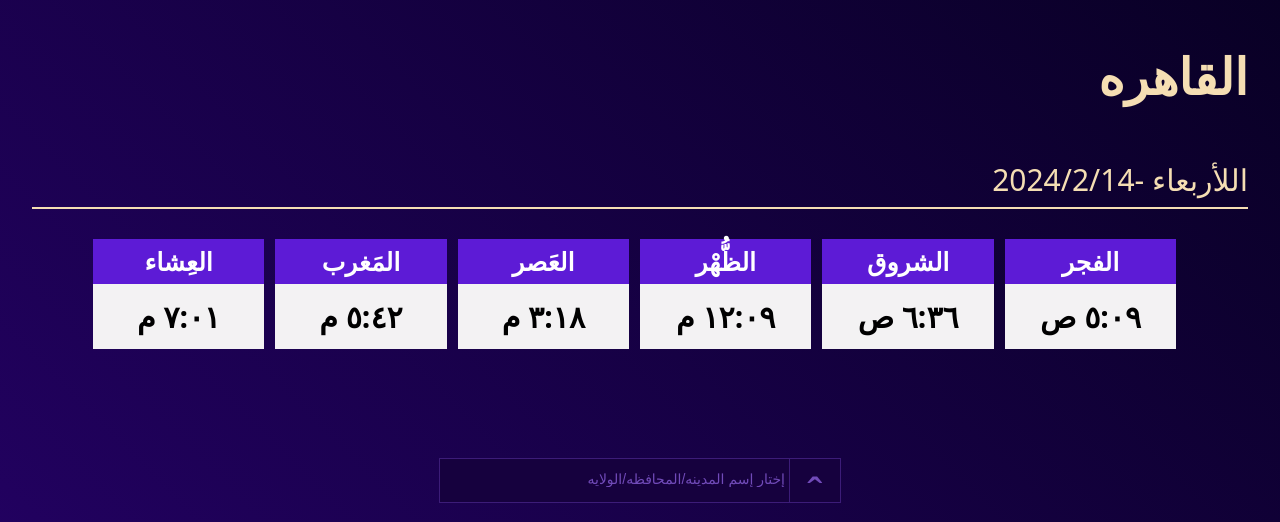
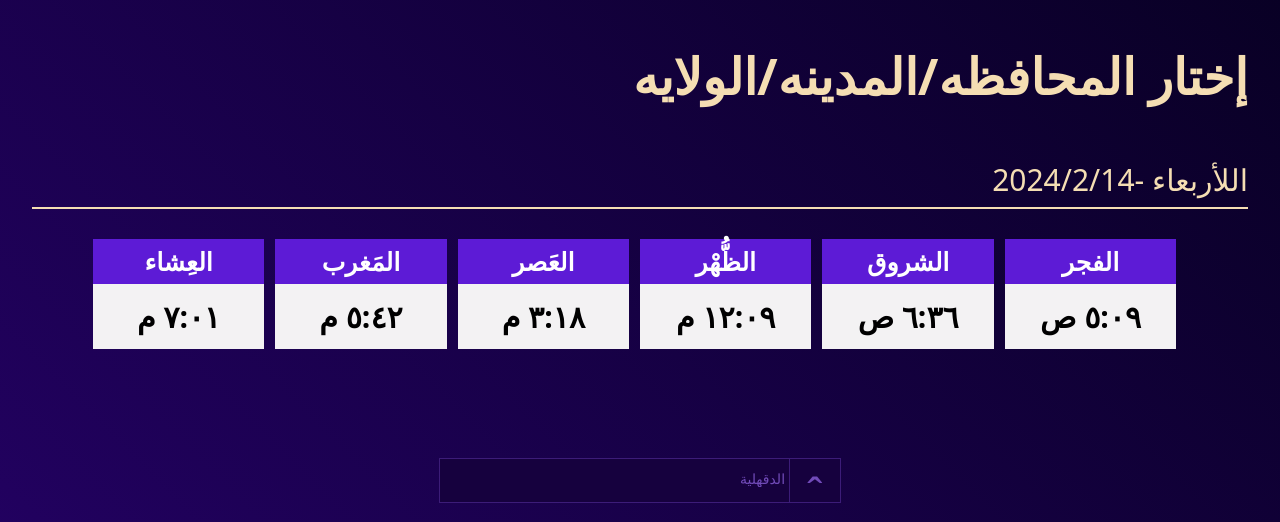
Before and after one commit to omaralkhuly18/api_learn, a plain HTML site: page Prayer_Timings.html in a window 1280 px wide. Shown: the part 278-800 px from the top of the page. Drawn offline with nearby package versions, Linux system fonts and the light colour scheme; no server answers.

Commit message:
api_learn_one_A-B-C-D-E-FF-C

```diff
--- a/Prayer_Timings.html
+++ b/Prayer_Timings.html
@@ -13,8 +13,8 @@
     <h1 class="title">مواقيت الصلاة</h1>
     <div id="prayer-times">
         <img src="api_logo_image_none.png" alt="">
-        <h2 class="title_city" id="name_city">
-            القاهره
+        <h2 class="title_city"  id="name_city">
+            إختار المحافظه/المدينه/الولايه
         </h2>
 
         <div class="body_contaner">
@@ -80,6 +80,7 @@
                 </div>
                 <div class="choose_name_city">
                     <select id="cities_selected">
+
                     </select>
                 </div>
             </div>
--- a/Prayer_Timings.js
+++ b/Prayer_Timings.js
@@ -1,57 +1,46 @@
-let cities = [
-    " إختار إسم المدينه/المحافظه/الولايه ",
-    " الدقهلية ",
-    " البحر الأحمر ",
-    " البحيرة ",
-    " الفيوم ",
-    "الغربية",
-    " الإسكندريه ",
-    " الإسماعيلية ",
-    " الجيزة ",
-    " المنُوفيّة ",
-    " المنيا ",
-    " القاهره ",
-    " القليوبية ",
-    " الأقصر ",
-    " الوادي الجديد ",
-    " السويس ",
-    " الشرقية ",
-    " أسوان ",
-    " أسيوط ",
-    " بني سويف ",
-    " بورسعيد ",
-    " دمياط ",
-    " جنوب سيناء ",
-    "  كفر الشيخ ",
-    " مطروح ",
-    " قنا ",
-    " شمال سيناء ",
-    " سوهاج "
-];
-document.getElementById("cities_selected");
+let cities = {
+    "الدقهلية": "Dakahlia",
+    "البحر الأحمر": "BA",
+    "البحيرة": "Beheira",
+    "الفيوم": "Faiyum",
+    "الغربية": "Gharbia",
+    "الإسكندرية": "Alexandria",
+    "الإسماعيلية": "Ismailia",
+    "الجيزة": "Giza",
+    "المنُوفيّة": "Monufia",
+    "المنيا": "Minya",
+    "القاهرة": "Cairo",
+    "القليوبية": "Qalyubia",
+    "الأقصر": "Luxor",
+    "الوادي الجديد": "WAD",
+    "السويس": "Suez",
+    "الشرقية": "Al Sharqia",
+    "أسوان": "Aswan",
+    "أسيوط": "Asyut",
+    "بني سويف": "BNS",
+    "بورسعيد": "PTS"
+};
 
-for (let city of cities) {
+for (let city in cities) {
+    if (cities.hasOwnProperty(city)) {
         const contact = `
-    <option>${city}</optiion>
-    `
+        <option>${city}</option>`;
         document.getElementById("cities_selected").innerHTML += contact;
     }
+}
 
-document.getElementById("cities_selected").addEventListener('change', () => {
-
-    if(this.value == "الدقهلية"){
-        getPrayersTimngsOfCity("Dakahlia")
-    }else if(this.value == "البحر الأحمر"){
-        getPrayersTimngsOfCity("BA")
+document.getElementById("cities_selected").addEventListener('change', function() {
+    const selectedCity = this.value.trim();
+    document.getElementById("name_city").innerHTML = selectedCity;
+    if (selectedCity in cities) {
+        getPrayersTimingsOfCity(cities[selectedCity]);
     }
-    console.log(this.value)
 });
 
-
-function getPrayersTimngsOfCity(cityName) {
+function getPrayersTimingsOfCity(cityName) {
     let params = {
         country: "EG",
-        city: cityName //"C"
+        city: cityName
     };
     axios.get('http://api.aladhan.com/v1/timingsByCity', {
         params: params
@@ -75,7 +64,9 @@ function getPrayersTimngsOfCity(cityName) {
         console.log(error);
     });
 }
-getPrayersTimngsOfCity("Dakahlia");
+
+// Initial call with a default city
+getPrayersTimingsOfCity(" القاهرة ");
 
 function fillTimeForPrayer(id, time) {
     document.getElementById(id).innerHTML = time;
```
Lines whose indentation alone changed are shown as unchanged.
